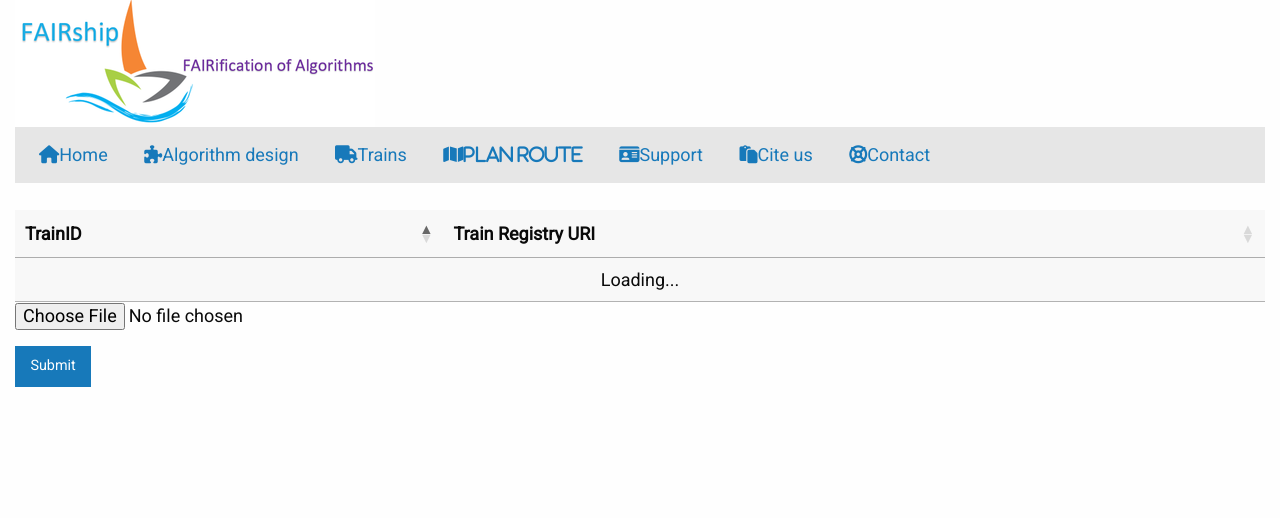
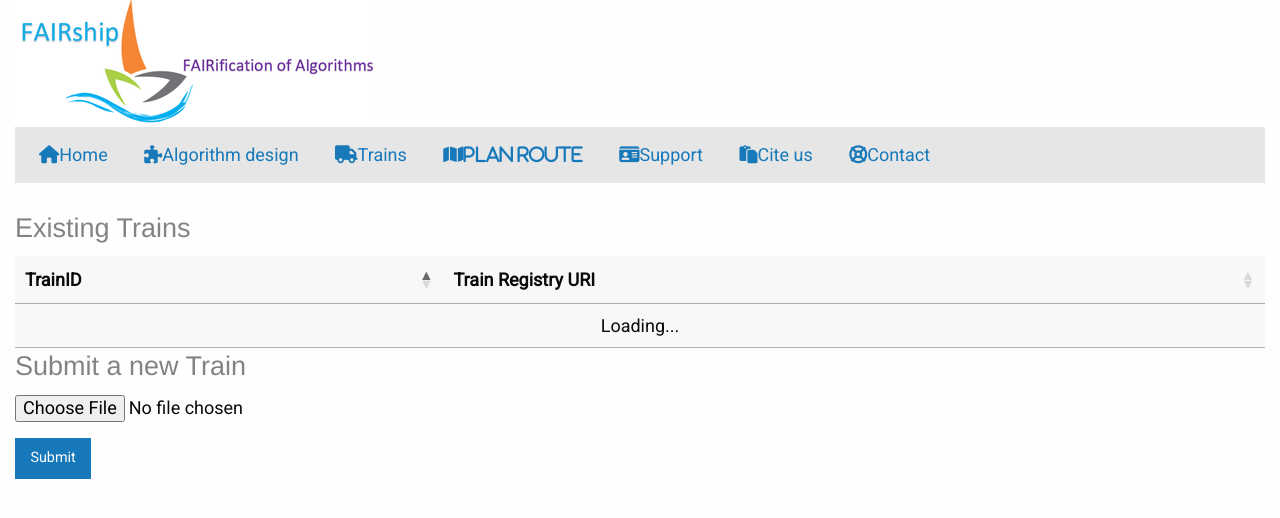
Before and after one commit to jbjares/pht-train-builder-tar, a Flask app: page /train in a window 1280 px wide. Shown: the top 518 px of the page. Run offline with Flask 2, Linux system fonts and the light colour scheme; some libraries are stand-ins or nearby versions.

Commit message:
Add Favicon

```diff
--- a/app/templates/layout.html
+++ b/app/templates/layout.html
@@ -2,6 +2,9 @@
 
 <head>
     <meta name="viewport" content="width=device-width, user-scalable=no, initial-scale=1, maximum-scale=1">
+
+    <title>FAIRship</title>
+
     <link href="https://cdnjs.cloudflare.com/ajax/libs/foundation/6.4.3/css/foundation-float.min.css"
           rel="stylesheet" />
     <link rel="stylesheet" href="http:///cdn.datatables.net/1.10.16/css/jquery.dataTables.min.css">
@@ -20,9 +23,7 @@
     <link href="{{ url_for('static',filename='css/custom.css') }}" rel="stylesheet" />
 
     <link href="{{ url_for('static',filename='css/custom.css') }}" rel="stylesheet" />
-
-
-
+    <link rel="shortcut icon" href="{{ url_for('static', filename='favicon.ico') }}">
     <script src="https://use.fontawesome.com/09d156d573.js"></script>
 
     <link rel="stylesheet" type="text/css" href="http://fonts.googleapis.com/css?family=Roboto">
--- a/app/templates/train_index.html
+++ b/app/templates/train_index.html
@@ -1,5 +1,11 @@
 {% extends "layout.html" %}
 {% block content %}
+
+<div class="row expanded">
+    <div class="columns large-12">
+        <h2>Existing Trains</h2>
+    </div>
+</div>
 
 <div class="row expanded">
     <div class="columns large-12">
@@ -13,11 +19,19 @@
         </table>
     </div>
 </div>
+
+<div class="row expanded">
+    <div class="columns large-12">
+        <h2>Submit a new Train</h2>
+    </div>
+</div>
+
+
 <div class="row expanded">
     <div class="columns large-12">
         <form id = "trainform" method="post" action="{{ url_for('submit') }}" enctype="multipart/form-data">
             <input type="file" name="{{ TRAINFILE_NAME }}">
-            <input type="submit" class="button">
+            <input type="submit" class="button" value="Submit">
         </form>
         {% with messages = get_flashed_messages() %}
         {% if messages %}
```
Also changed, not shown: app/static/favicon.ico (added), 1 other file.
